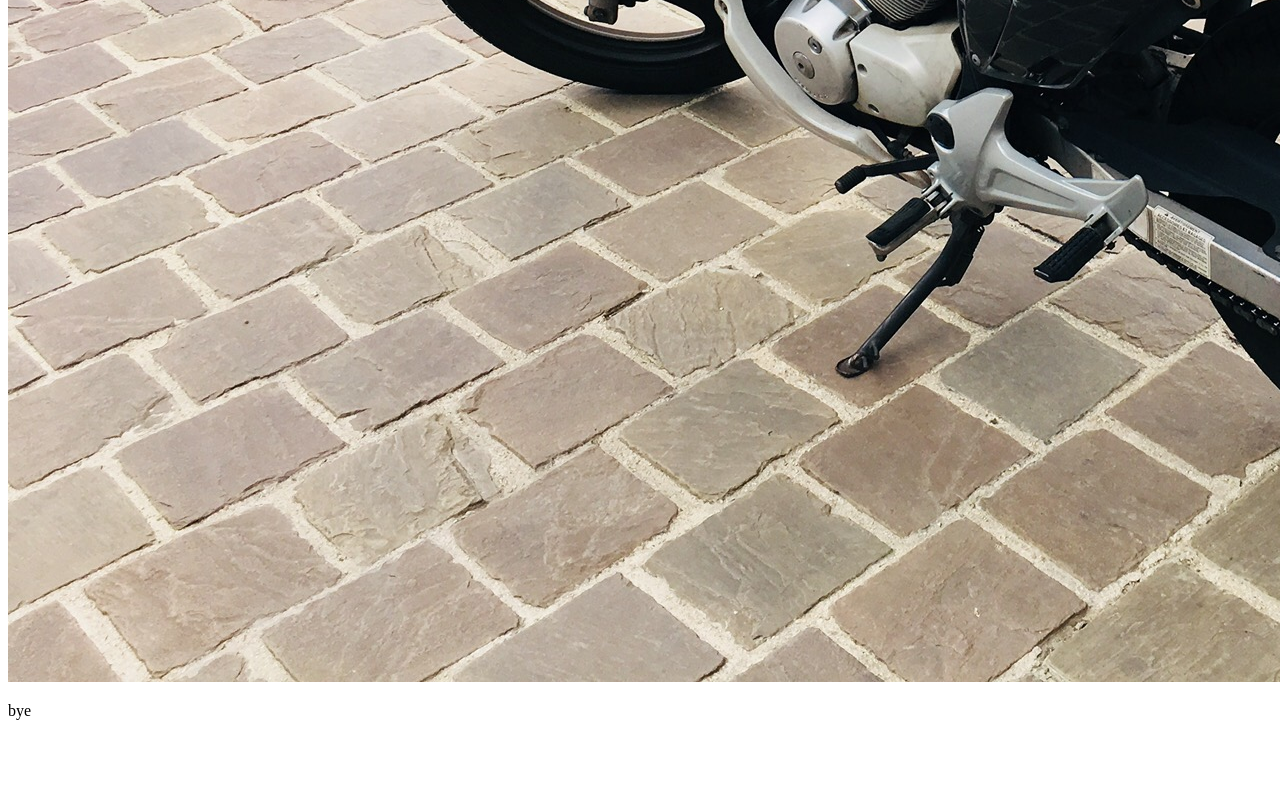
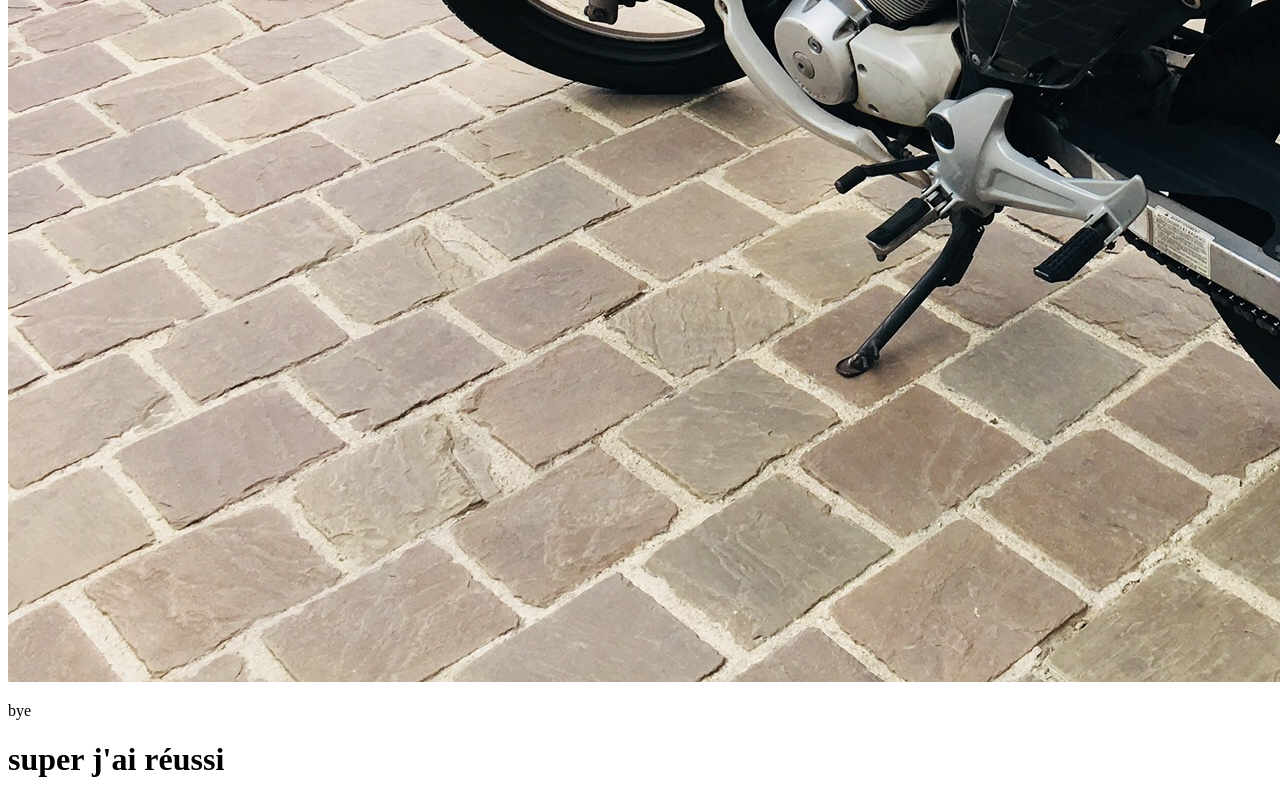
Before and after one commit to Jeremie1707/git-101, a plain HTML site: page index.html in a window 1280 px wide. Shown: the part 1020-1820 px from the top of the page. Before the commit the page ends 1756 px from the top, so only its background shows below. Drawn offline with Linux system fonts and the light colour scheme.

Commit message:
added header super

```diff
--- a/index.html
+++ b/index.html
@@ -8,5 +8,5 @@
 <h2>hello world</h2>
 <img src="IMG_1777.jpg">
 <p>bye </p>
-</body>
+<h1>super j'ai réussi</h1>
 </html>
```
